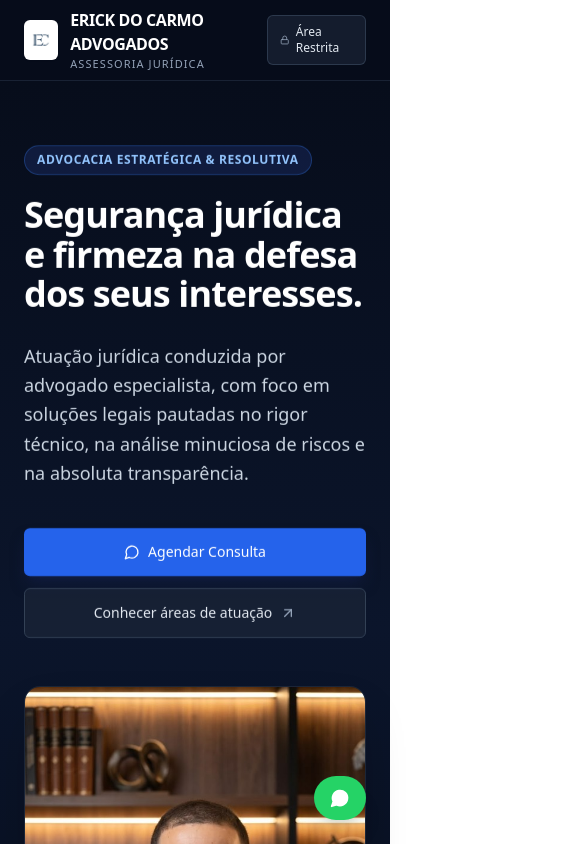
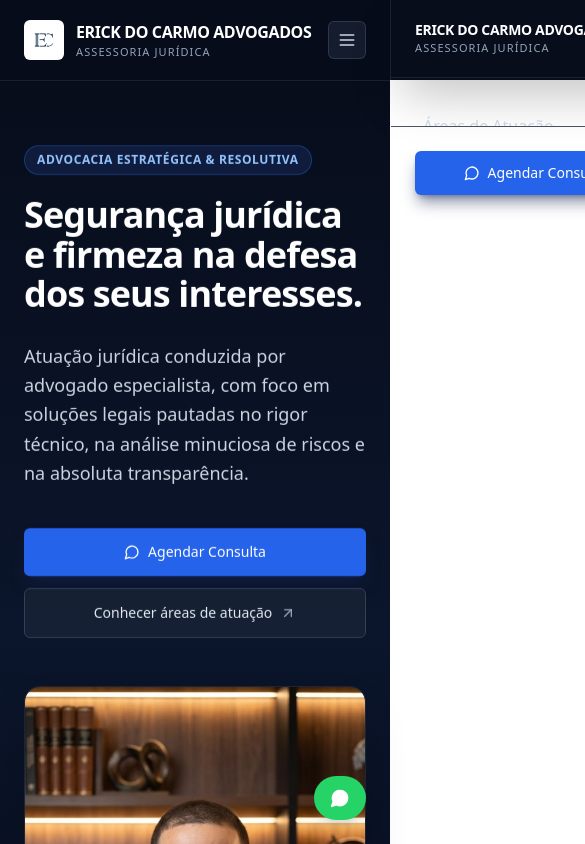
Before and after one commit to raulDEVzzz/crm-juridico, a Next.js app: page / in a window 390 px wide. Shown: the top 844 px of the page, 585 px wide, since content can reach past the window. Built offline with nearby package versions, Linux system fonts and the light colour scheme.

Commit message:
feat: menu hamburger mobile, UPPER CASE branding, JSON-LD SEO e limpeza do contato

```diff
--- a/src/app/layout.tsx
+++ b/src/app/layout.tsx
@@ -34,9 +34,55 @@ export default function RootLayout({
 }: Readonly<{
   children: React.ReactNode;
 }>) {
+  const jsonLd = {
+    "@context": "https://schema.org",
+    "@type": "LegalService",
+    name: "Erick do Carmo Advogados",
+    alternateName: "ERICK DO CARMO ADVOGADOS",
+    description:
+      "Advocacia estratégica e assessoria jurídica multidisciplinar em Praia Grande - SP. Atendimento em todo o Brasil nas áreas de Direito Imobiliário, Trabalhista, Cível, Família e Sucessões, Empresarial e Marítimo.",
+    url: "https://crm-erick.vercel.app",
+    telephone: "+55-13-99789-4415",
+    email: "adverickdocarmo@gmail.com",
+    address: {
+      "@type": "PostalAddress",
+      addressLocality: "Praia Grande",
+      addressRegion: "SP",
+      addressCountry: "BR",
+    },
+    areaServed: {
+      "@type": "Country",
+      name: "Brasil",
+    },
+    serviceType: [
+      "Direito Imobiliário",
+      "Direito Trabalhista",
+      "Direito Cível",
+      "Direito de Família e Sucessões",
+      "Direito Empresarial",
+      "Direito do Consumidor",
+      "Direito Marítimo, Portuário e Aduaneiro",
+    ],
+    openingHoursSpecification: {
+      "@type": "OpeningHoursSpecification",
+      dayOfWeek: ["Monday", "Tuesday", "Wednesday", "Thursday", "Friday"],
+      opens: "09:00",
+      closes: "18:00",
+    },
+    sameAs: [
+      "https://www.instagram.com/erickdocarmo.adv/",
+      "https://www.tiktok.com/@dr.erickdocarmo",
+      "https://www.facebook.com/adv.erickdocarmo",
+    ],
+  };
+
   return (
     <html lang="pt-BR" className="scroll-smooth">
       <body className={`${inter.variable} font-sans antialiased`}>
+        <script
+          type="application/ld+json"
+          dangerouslySetInnerHTML={{ __html: JSON.stringify(jsonLd) }}
+        />
         {children}
       </body>
     </html>
--- a/src/app/page.tsx
+++ b/src/app/page.tsx
@@ -1,6 +1,7 @@
 import Image from "next/image";
 import Link from "next/link";
 import { FadeIn } from "@/components/ui/fade-in";
+import { MobileNav } from "@/components/ui/mobile-nav";
 import {
   Anchor,
   ArrowUpRight,
@@ -59,7 +60,7 @@ export default function LandingPage() {
             </div>
             <div>
               <span className="block text-base font-semibold uppercase tracking-tight text-white">
-                Erick do Carmo Advogados
+                ERICK DO CARMO ADVOGADOS
               </span>
               <span className="block text-[11px] font-medium uppercase tracking-widest text-slate-400">
                 Assessoria Jurídica
@@ -87,18 +88,19 @@ export default function LandingPage() {
               href={whatsappUrl}
               target="_blank"
               rel="noopener noreferrer"
-              className="hidden items-center gap-2 rounded-md bg-blue-600 px-4 py-2 text-xs font-medium text-white shadow-sm transition-colors hover:bg-blue-500 sm:inline-flex"
+              className="hidden items-center gap-2 rounded-md bg-blue-600 px-4 py-2 text-xs font-medium text-white shadow-sm transition-colors hover:bg-blue-500 sm:inline-flex md:inline-flex"
             >
               <MessageCircle className="h-3.5 w-3.5" />
               Agendar Consulta
             </a>
             <Link
               href="/login"
-              className="inline-flex items-center gap-1.5 rounded-md border border-slate-700/80 bg-slate-800/60 px-3 py-2 text-xs font-medium text-slate-200 transition-colors hover:bg-slate-700 hover:text-white"
+              className="hidden items-center gap-1.5 rounded-md border border-slate-700/80 bg-slate-800/60 px-3 py-2 text-xs font-medium text-slate-200 transition-colors hover:bg-slate-700 hover:text-white md:inline-flex"
             >
               <Lock className="h-3 w-3 text-slate-400" />
               Área Restrita
             </Link>
+            <MobileNav />
           </div>
         </div>
       </header>
@@ -387,13 +389,6 @@ export default function LandingPage() {
 
                 <div className="mt-10 grid grid-cols-1 gap-4 border-t border-slate-800/80 pt-8 text-sm text-slate-300 sm:grid-cols-2">
                   <a
-                    href="mailto:adverickdocarmo@gmail.com"
-                    className="flex items-center gap-3 transition-colors hover:text-white"
-                  >
-                    <Mail className="h-4 w-4 shrink-0 text-blue-400" />
-                    adverickdocarmo@gmail.com
-                  </a>
-                  <a
                     href={whatsappUrl}
                     target="_blank"
                     rel="noopener noreferrer"
@@ -402,13 +397,13 @@ export default function LandingPage() {
                     <Phone className="h-4 w-4 shrink-0 text-blue-400" />
                     (13) 99789-4415
                   </a>
+                  <div className="flex items-start gap-3">
+                    <Clock className="mt-0.5 h-4 w-4 shrink-0 text-blue-400" />
+                    <span>Seg–Sex, das 09h às 18h</span>
+                  </div>
                   <div className="flex items-start gap-3 sm:col-span-2">
                     <MapPin className="mt-0.5 h-4 w-4 shrink-0 text-blue-400" />
                     <span>Sede em Praia Grande - SP | Atendimento presencial e online.</span>
-                  </div>
-                  <div className="flex items-start gap-3 sm:col-span-2">
-                    <Clock className="mt-0.5 h-4 w-4 shrink-0 text-blue-400" />
-                    <span>Segunda a Sexta, das 09h às 18h | Atendimento presencial sob agendamento prévio.</span>
                   </div>
                 </div>
 
@@ -435,7 +430,7 @@ export default function LandingPage() {
       <footer className="bg-[#050811] py-12 text-xs text-slate-500 border-t border-slate-800/80">
         <div className="mx-auto flex max-w-6xl flex-col items-start justify-between gap-6 px-6 sm:px-8 md:flex-row md:items-center">
           <div>
-            <p className="text-sm font-semibold text-white">Erick do Carmo Advogados</p>
+            <p className="text-sm font-semibold text-white">ERICK DO CARMO ADVOGADOS</p>
             <p className="mt-0.5 text-slate-400">Assessoria Jurídica</p>
           </div>
 
--- /dev/null
+++ b/src/components/ui/mobile-nav.tsx
@@ -0,0 +1,111 @@
+"use client";
+
+import { useEffect, useState } from "react";
+import Link from "next/link";
+import { Menu, X, MessageCircle } from "lucide-react";
+
+const whatsappUrl =
+  "https://api.whatsapp.com/message/DO2RHGYHLCLVH1?autoload=1&app_absent=0";
+
+const navLinks = [
+  { href: "#atuacao", label: "Áreas de Atuação" },
+  { href: "#escritorio", label: "O Escritório" },
+  { href: "#faq", label: "Dúvidas" },
+  { href: "#contato", label: "Contato" },
+];
+
+export function MobileNav() {
+  const [open, setOpen] = useState(false);
+
+  useEffect(() => {
+    if (open) {
+      document.body.style.overflow = "hidden";
+    } else {
+      document.body.style.overflow = "";
+    }
+    return () => {
+      document.body.style.overflow = "";
+    };
+  }, [open]);
+
+  useEffect(() => {
+    const handleKey = (e: KeyboardEvent) => {
+      if (e.key === "Escape") setOpen(false);
+    };
+    document.addEventListener("keydown", handleKey);
+    return () => document.removeEventListener("keydown", handleKey);
+  }, []);
+
+  return (
+    <>
+      <button
+        onClick={() => setOpen(true)}
+        aria-label="Abrir menu de navegação"
+        className="inline-flex items-center justify-center rounded-md border border-slate-700/80 bg-slate-800/60 p-2 text-slate-300 transition-colors hover:bg-slate-700 hover:text-white md:hidden"
+      >
+        <Menu className="h-5 w-5" />
+      </button>
+
+      {open && (
+        <div
+          className="fixed inset-0 z-50 bg-black/60 backdrop-blur-sm md:hidden"
+          onClick={() => setOpen(false)}
+          aria-hidden="true"
+        />
+      )}
+
+      <div
+        role="dialog"
+        aria-modal="true"
+        aria-label="Menu de navegacao"
+        className={`fixed right-0 top-0 z-50 flex h-full w-72 flex-col bg-[#070D1B] shadow-2xl border-l border-slate-800/80 transition-transform duration-300 ease-out md:hidden ${
+          open ? "translate-x-0" : "translate-x-full"
+        }`}
+      >
+        <div className="flex items-center justify-between border-b border-slate-800/80 px-6 py-5">
+          <div>
+            <p className="text-sm font-semibold uppercase tracking-tight text-white">
+              ERICK DO CARMO ADVOGADOS
+            </p>
+            <p className="text-[11px] font-medium uppercase tracking-widest text-slate-400">
+              Assessoria Jurídica
+            </p>
+          </div>
+          <button
+            onClick={() => setOpen(false)}
+            aria-label="Fechar menu"
+            className="rounded-md p-1.5 text-slate-400 transition-colors hover:bg-slate-800 hover:text-white"
+          >
+            <X className="h-5 w-5" />
+          </button>
+        </div>
+
+        <nav className="flex flex-1 flex-col gap-1 overflow-y-auto px-4 py-6">
+          {navLinks.map(({ href, label }) => (
+            <Link
+              key={href}
+              href={href}
+              onClick={() => setOpen(false)}
+              className="rounded-md px-4 py-3 text-base font-medium text-slate-300 transition-colors hover:bg-slate-800 hover:text-white"
+            >
+              {label}
+            </Link>
+          ))}
+        </nav>
+
+        <div className="border-t border-slate-800/80 px-6 py-6">
+          <a
+            href={whatsappUrl}
+            target="_blank"
+            rel="noopener noreferrer"
+            onClick={() => setOpen(false)}
+            className="flex w-full items-center justify-center gap-2 rounded-md bg-blue-600 px-5 py-3 text-sm font-medium text-white shadow-lg shadow-blue-950/50 transition-colors hover:bg-blue-500"
+          >
+            <MessageCircle className="h-4 w-4" />
+            Agendar Consulta
+          </a>
+        </div>
+      </div>
+    </>
+  );
+}
```
